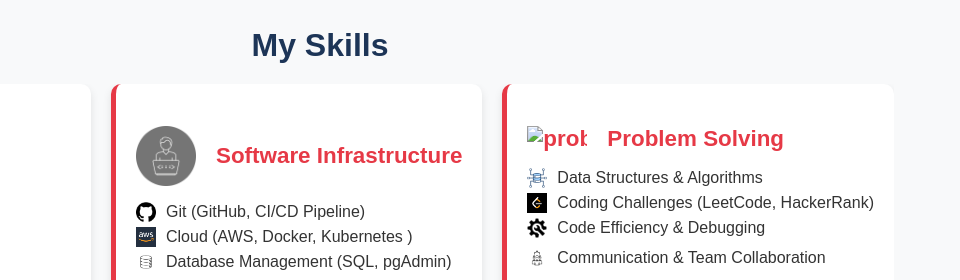
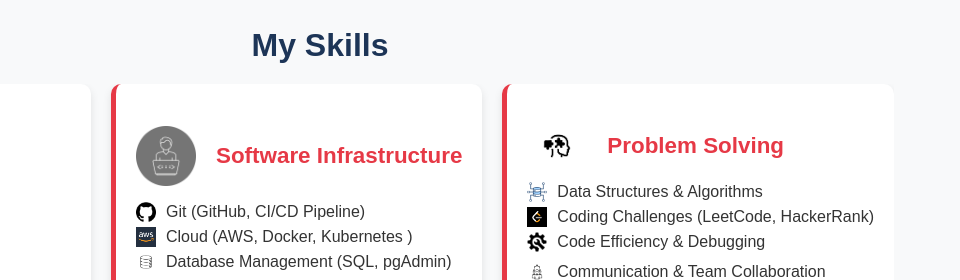
Before and after one commit to markruangrattham/Portfolio, a plain HTML site: page index.html in a window 1280 px wide. Shown: the part 800-1080 px from the top of the page, 320-1280 px from the left. Drawn offline with Linux system fonts and the light colour scheme.

Commit message:
Update index.html

```diff
--- a/index.html
+++ b/index.html
@@ -50,7 +50,7 @@
                         </ul>
                 </div>
                 <div class="skill-box">
-                    <h3><img src="/Portfolioimg/icons/problem-solving.jpg" alt="problem-solving" class="title-icon">Problem Solving</h3>
+                    <h3><img src="/Portfolio/img/icons/problem-solving.jpg" alt="problem-solving" class="title-icon">Problem Solving</h3>
                         <ul>
                             <li><img src="/Portfolio/img/icons/datastructures.png" alt="DS" class="icon">Data Structures & Algorithms</li>
                             <li><img src="/Portfolio/img/icons/leetcode.png" alt="leetcode" class="icon">Coding Challenges (LeetCode, HackerRank)</li>
```
